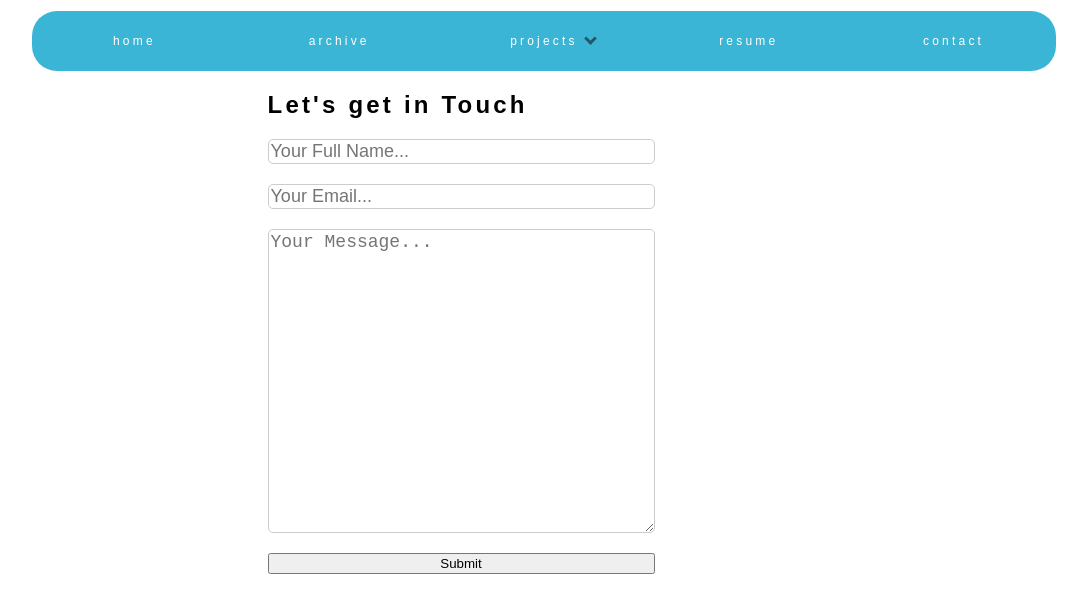
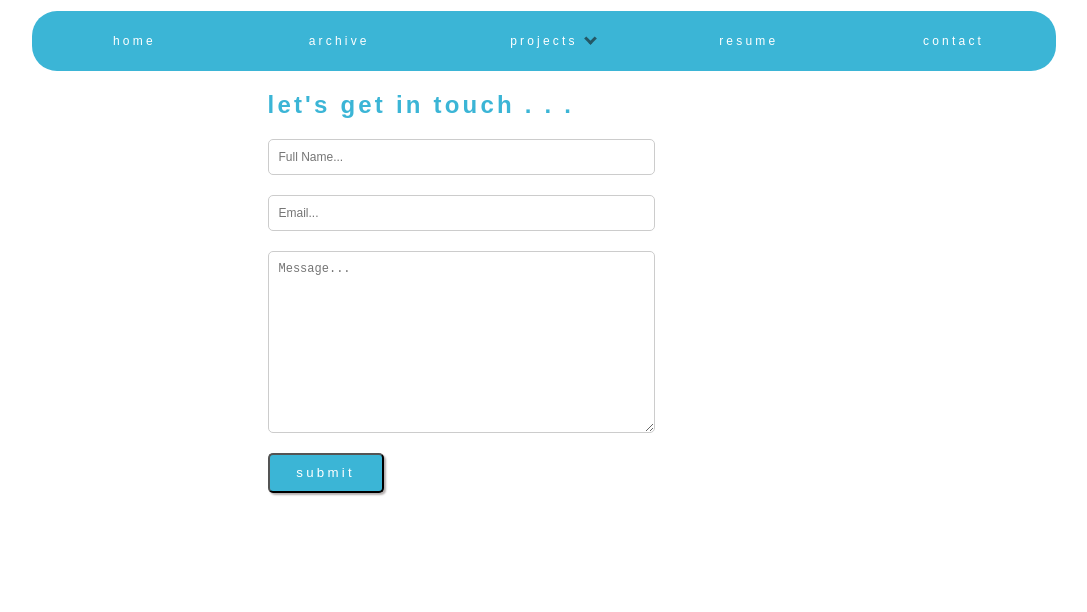
Before and after one commit to marcphilippebeaujean-abertay/ReactProjects, a React (Create React App) app in the folder blog-frontend/: page /contact in a window 1280 px wide. Shown: the top 612 px of the page, without its empty margins (96-1183 px from the left). Built offline with nearby package versions, Linux system fonts and the light colour scheme.

Commit message:
styled contacts page a bit more, expecially the submit btn

```diff
--- a/blog-frontend/src/components/Page Content/contact.jsx
+++ b/blog-frontend/src/components/Page Content/contact.jsx
@@ -6,20 +6,20 @@ export default class ContactComponent extends Component {
     return (
       <div id="contacts-div">
         <div id="contacts-header-div">
-          <h2 id="contacts-header">Let's get in Touch</h2>
+          <h2 id="contacts-header">let's get in touch . . .</h2>
         </div>
         <form className="contact-form-elem" id="contacts-form">
           <input
             className="contact-form-elem contact-form-tex-input"
             type="text"
             name="name"
-            placeholder="Your Full Name..."
+            placeholder="Full Name..."
           />
           <input
             className="contact-form-elem contact-form-tex-input"
             type="text"
             name="email"
-            placeholder="Your Email..."
+            placeholder="Email..."
           />
           <textarea
             className="contact-form-elem contact-form-tex-input"
@@ -27,9 +27,9 @@ export default class ContactComponent extends Component {
             cols="40"
             rows="5"
             name="message"
-            placeholder="Your Message..."
+            placeholder="Message..."
           />
-          <input className="contact-form-elem" type="submit" value="Submit" />
+          <input id="contacts-submit-btn" type="submit" value="submit" />
         </form>
       </div>
     );
--- a/blog-frontend/src/css/style.css
+++ b/blog-frontend/src/css/style.css
@@ -190,7 +190,7 @@
     letter-spacing: 0px; } }
 
 #contacts-div {
-  height: 400px; }
+  height: 100%; }
 
 #contacts-header-div {
   letter-spacing: 0.2rem;
@@ -200,7 +200,7 @@
   width: 100%; }
 
 #contacts-header {
-  color: black; }
+  color: #3bb5d6; }
 
 #contacts-form {
   display: flex;
@@ -208,16 +208,29 @@
   width: 70%; }
 
 .contact-form-elem {
-  margin-bottom: 20px; }
+  margin-bottom: 20px;
+  font-size: 12px; }
 
 .contact-form-tex-input {
   border-radius: 5px;
   border: 1px solid #ccc;
-  font-size: 18px; }
+  padding: 10px; }
 
 #contact-message {
   display: inline-block;
-  padding-bottom: 200px; }
+  padding-bottom: 100px; }
+
+#contacts-submit-btn {
+  width: 30%;
+  height: 40px;
+  background-color: #3bb5d6;
+  color: white;
+  letter-spacing: 0.2rem;
+  box-shadow: 2px 2px 2px 0px #b4afaf;
+  border-radius: 5px; }
+
+#contacts-submit-btn:hover {
+  background-color: #3fbfe2; }
 
 .blog-date {
   font-style: italic;
--- a/blog-frontend/src/scss/PageContent/_contact.scss
+++ b/blog-frontend/src/scss/PageContent/_contact.scss
@@ -1,7 +1,7 @@
 @import "colours";
 
 #contacts-div {
-  height: 400px;
+  height: 100%;
 }
 
 #contacts-header-div {
@@ -13,7 +13,7 @@
 }
 
 #contacts-header {
-  color: black;
+  color: $main-colour;
 }
 
 #contacts-form {
@@ -24,15 +24,30 @@
 
 .contact-form-elem {
   margin-bottom: 20px;
+  font-size: 12px;
 }
 
 .contact-form-tex-input {
   border-radius: 5px;
   border: 1px solid #ccc;
-  font-size: 18px;
+  padding: 10px;
 }
 
 #contact-message {
   display: inline-block;
-  padding-bottom: 200px;
+  padding-bottom: 100px;
 }
+
+#contacts-submit-btn {
+  width: 30%;
+  height: 40px;
+  background-color: $main-colour;
+  color: white;
+  letter-spacing: 0.2rem;
+  box-shadow: 2px 2px 2px 0px rgb(180, 175, 175);
+  border-radius: 5px;
+}
+
+#contacts-submit-btn:hover {
+  background-color: #3fbfe2;
+}
```
